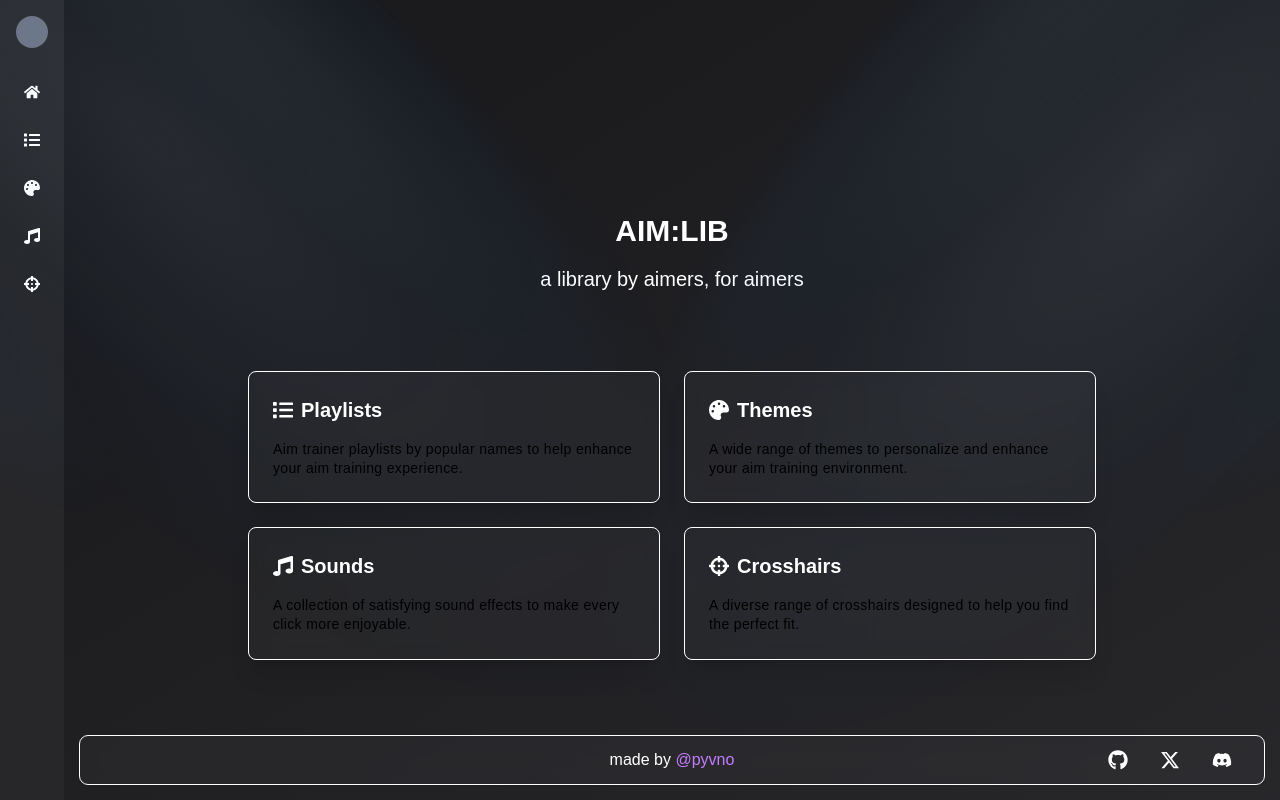
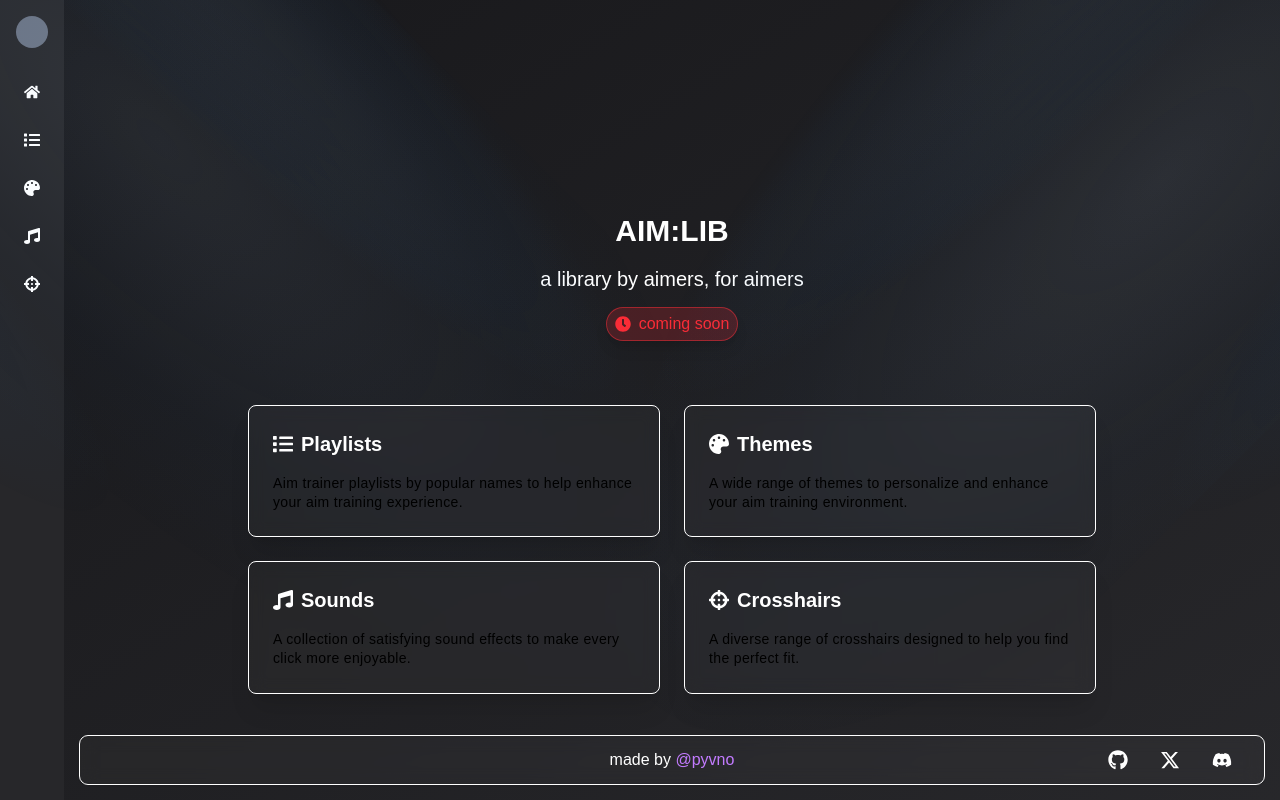
Before and after one commit to pyvnoaim/aimlib, a Next.js app: page / in a window 1280 px wide. Built offline with nearby package versions, Linux system fonts and the light colour scheme.

Commit message:
added a coming soon

```diff
--- a/src/app/page.tsx
+++ b/src/app/page.tsx
@@ -3,7 +3,13 @@ import Sidebar from '@/components/layouts/sidebar/sidebar';
 import Footer from '@/components/layouts/footer/footer';
 import { Spotlight } from '@/components/ui/spotlight-new';
 import { TextGenerateEffect } from '@/components/ui/text-generate-effect';
-import { FaMusic, FaPalette, FaList, FaCrosshairs } from 'react-icons/fa';
+import {
+  FaMusic,
+  FaPalette,
+  FaList,
+  FaCrosshairs,
+  FaClock,
+} from 'react-icons/fa'; // Imported FaClock for the icon
 
 export default function Home() {
   const features = [
@@ -60,6 +66,14 @@ export default function Home() {
             </p>
           </div>
 
+          {/* "Coming Soon" Text Section */}
+          <div className="flex justify-center">
+            <div className="flex items-center gap-2 bg-red-500/20 text-red-500 px-2 py-1 rounded-full border-1 border-red-500/50 shadow-lg">
+              <FaClock className="text-md" />
+              <span className="text-md">coming soon</span>
+            </div>
+          </div>
+
           {/* Centered 2x2 Grid Containers with more space */}
           <div className="flex justify-center mt-10">
             {' '}
```
